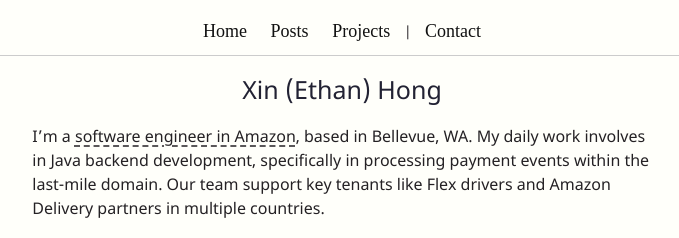
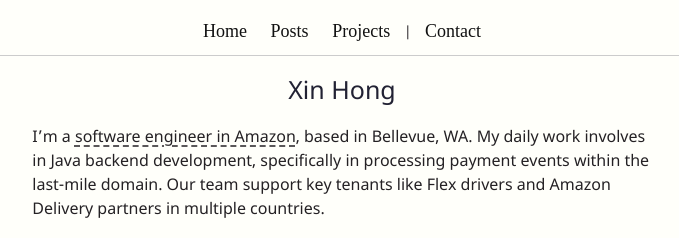
Before and after one commit to xinhong3/xinhong3.github.io, a Jekyll site: the page built from index.md, in a window 1280 px wide. Shown: the top 238 px of the page, without its empty margins (298-977 px from the left). Built offline with Jekyll 4.4.1, drawn with Linux system fonts in a browser that asks for light colours.

Commit message:
renaming for SEO

```diff
--- a/index.md
+++ b/index.md
@@ -1,9 +1,10 @@
 ---
 layout: home
 title: home
+author: 'Xin Hong'
 ---
 
-<h1 style="text-align: center; font-weight: lighter; font-size: 25px"> Xin (Ethan) Hong </h1>
+<h1 style="text-align: center; font-weight: lighter; font-size: 25px"> Xin Hong </h1>
 
 I'm a <u>software engineer in Amazon</u>, based in Bellevue, WA. My daily work involves in Java backend development, specifically in processing payment events within the last-mile domain. Our team support key tenants like Flex drivers and Amazon Delivery partners in multiple countries.
 
```
